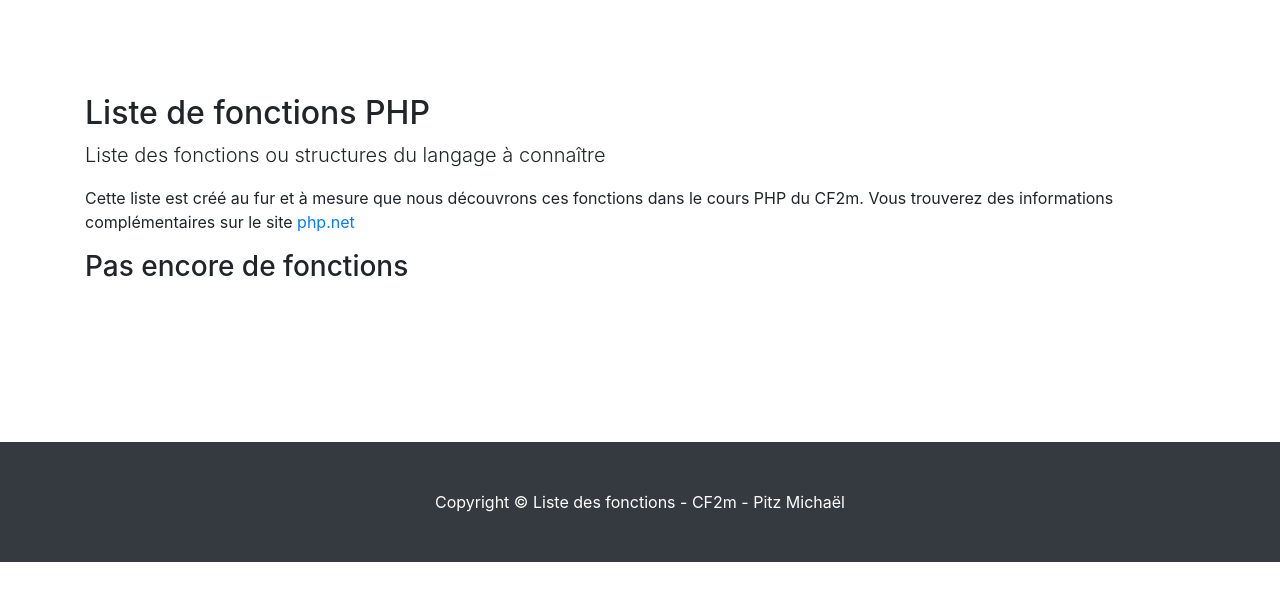
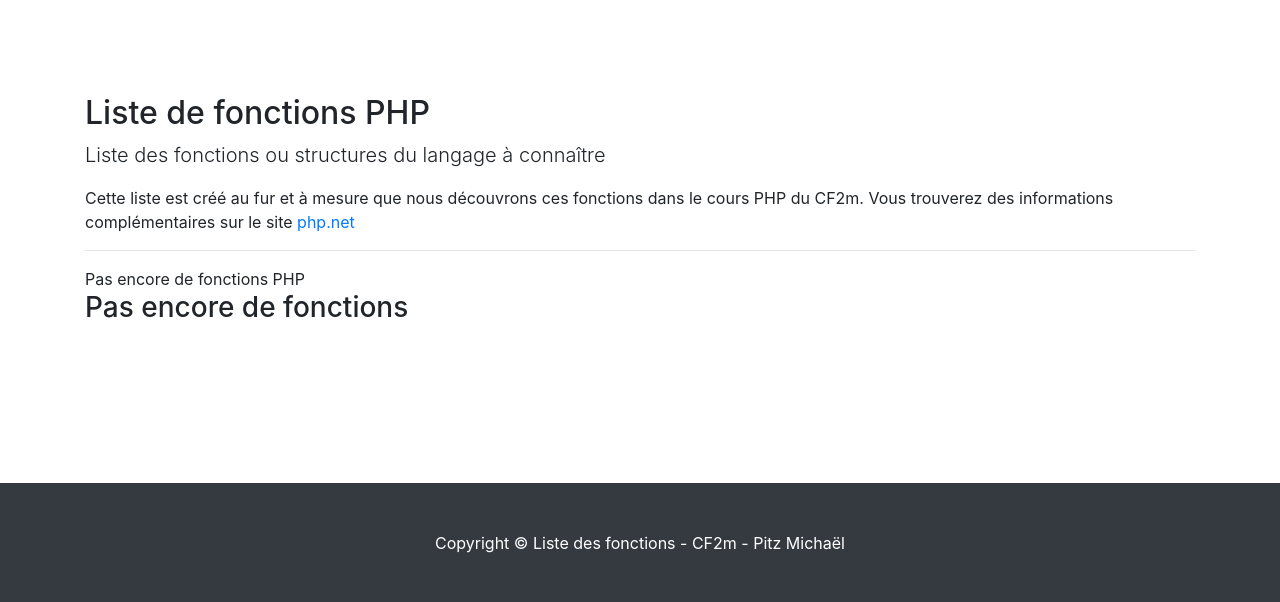
Before and after one commit to WebDevCF2019/listphp, a Symfony app: template templates/home/index.html.twig in a window 1280 px wide. Shown: the part 56-658 px from the top of the page. Run offline with Twig, Linux system fonts and the light colour scheme; the template is opened without the code that fills it, so the values that code supplies are empty; some libraries are stand-ins or nearby versions.

Commit message:
list in header

```diff
--- a/templates/home/index.html.twig
+++ b/templates/home/index.html.twig
@@ -14,7 +14,10 @@
     </li>
     <li class="nav-item">{% if is_granted('ROLE_ADMIN') %}<a class="nav-link js-scroll-trigger" href="{{  path('app_logout') }}">Déconnexion</a>{% else %}<a class="nav-link js-scroll-trigger" href="{{  path('app_login') }}">Connexion</a>{% endif %}</li>
 {% endblock %}
-
+{% block stitre %}{{ parent() }}<hr>{% for item in liste %}<a class="js-scroll-trigger" href="#link{{ item.idlistephp }}">{{ item.thetitle }}</a>{% if not loop.last %} | {% endif %}
+{% else %}
+    Pas encore de fonctions PHP
+{% endfor %}{% endblock %}
 {% block contenu %}
     {% for item in liste %}
         <hr id="link{{ item.idlistephp }}"><br>
--- a/templates/mytemplate.html.twig
+++ b/templates/mytemplate.html.twig
@@ -29,7 +29,7 @@
                     <h2>{% block titre %}Liste de fonctions PHP{% endblock %}</h2>
                     {% block stitre %}<p class="lead">Liste des fonctions ou structures du langage à connaître</p>
                     <p>Cette liste est créé au fur et à mesure que nous découvrons ces fonctions dans le cours PHP du CF2m.
-                        Vous trouverez des informations complémentaires sur le site <a href='http://php.net/manual/fr/' target="_blank">php.net</a></p>
+                        Vous trouverez des informations complémentaires sur le site <a href='http://php.net/manual/fr/' rel="nofollow" target="_blank">php.net</a></p>
                     {% endblock %}
                     {% block contenu %}{% endblock %}
 
```
